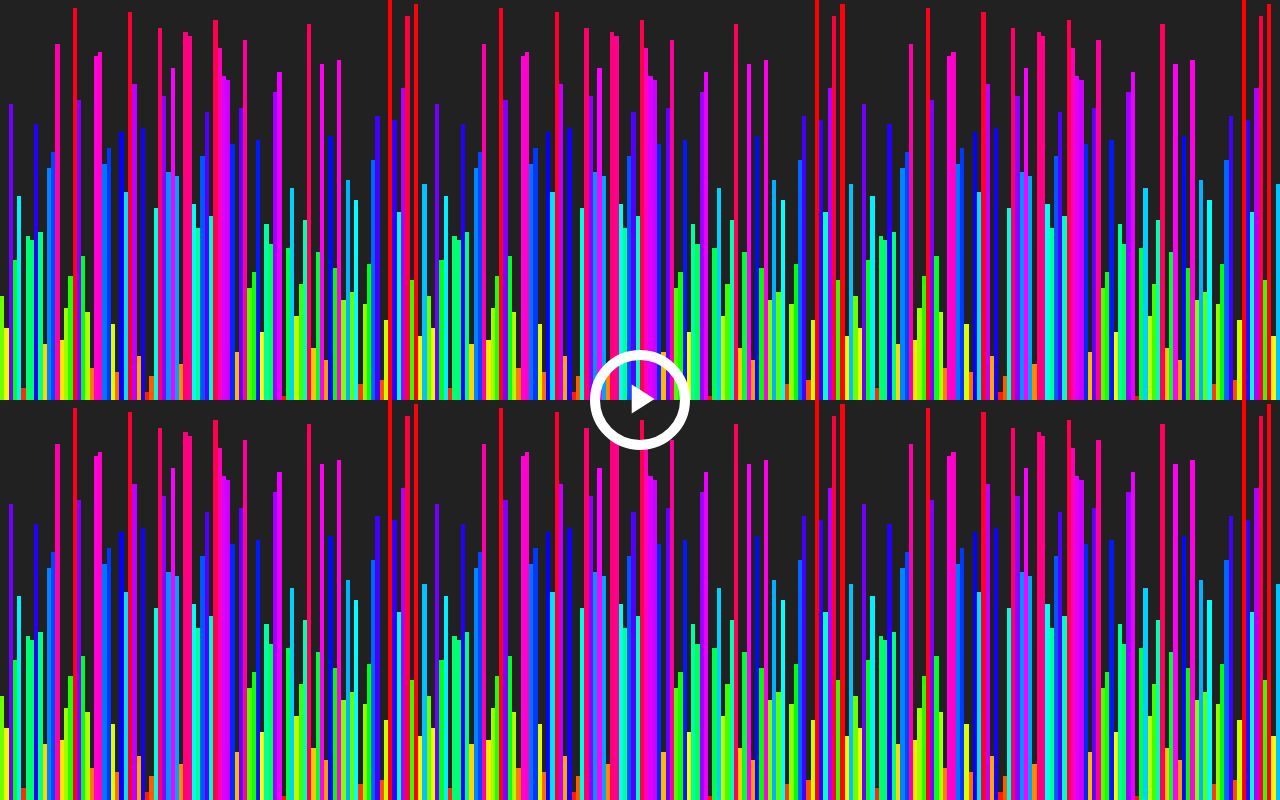
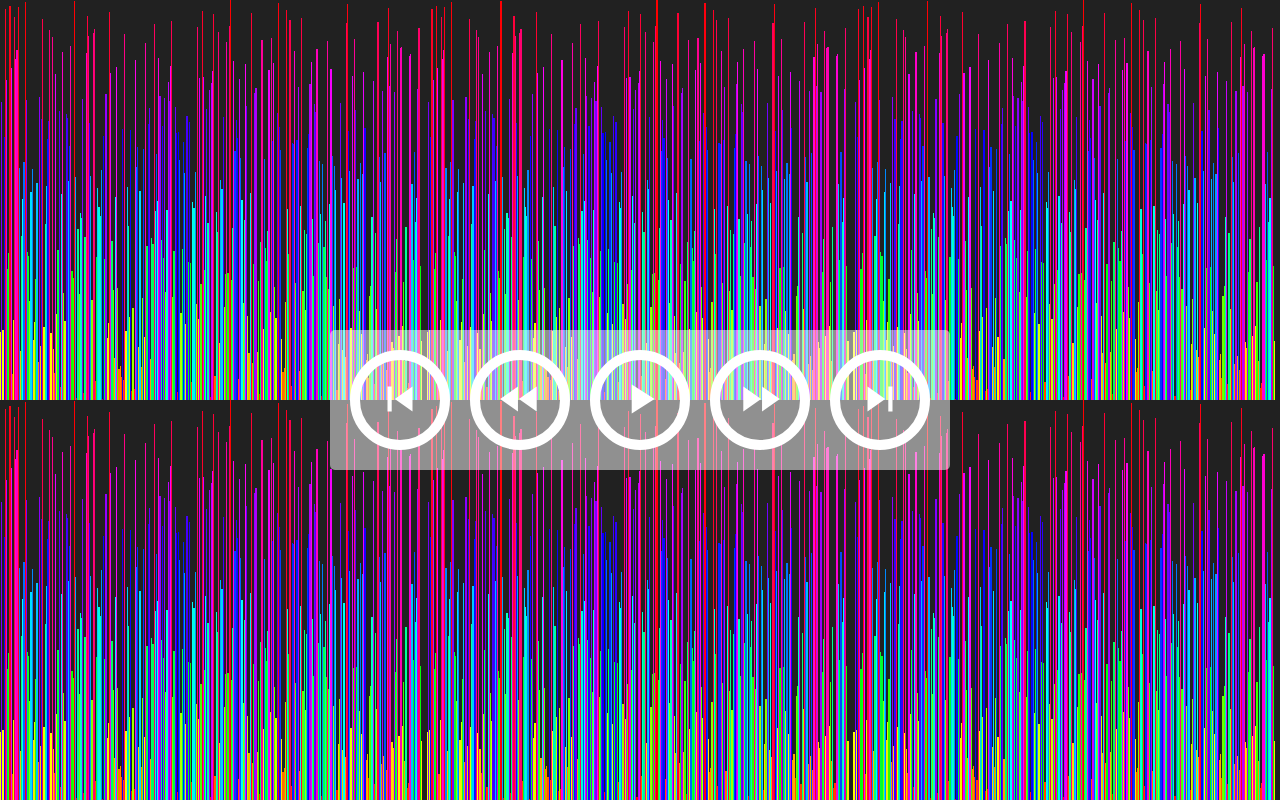
Before and after one commit to laurentdecant/sorting-player, a React (Vite) app: page / in a window 1280 px wide. Built offline with nearby package versions, Linux system fonts and the light colour scheme.

Commit message:
Add more controls

```diff
--- a/src/App.jsx
+++ b/src/App.jsx
@@ -10,11 +10,16 @@ import {
   quickSort
 } from "./algorithms";
 
-const LENGTH = 100;
-const DELAY = 5;
+const LENGTH = 360;
+const DELAY = 16.67;
+const STOPPED = 0;
+const PLAYING = 1;
+const PAUSED = 2;
 
+let operations = [];
+const initialize = () => {
   const array = shuffle(LENGTH);
-const operations = [
+  operations = [
     bubbleSort(array.slice()),
     selectionSort(array.slice()),
     insertionSort(array.slice()),
@@ -22,33 +27,100 @@ const operations = [
     heapSort(array.slice()),
     quickSort(array.slice())
   ];
+};
+initialize();
 
 export default () => {
-  const [isRunning, setIsRunning] = useState(false);
+  const [prevState, setPrevState] = useState();
+  const [state, setState] = useState(STOPPED);
   const [indices, setIndices] = useState(operations.map(() => 0));
+  const [speed, setSpeed] = useState(1);
 
   useEffect(() => {
-    if (isRunning) {
+    if (state === PLAYING) {
+      const newIndices = indices.map((value, index) =>
+        Math.min(Math.max(0, value + speed), operations[index].length - 1)
+      );
       const timeout = setTimeout(() => {
-        setIndices(
-          indices.map((value, index) =>
-            value < operations[index].length - 1 ? value + 1 : value
-          )
+        setIndices(newIndices);
+      }, DELAY);
+      const canNext = newIndices.some(
+        (value, index) => value < operations[index].length - 1
       );
+      if (!canNext) {
+        setState(STOPPED);
+      }
+
+      return () => clearTimeout(timeout);
+    }
+  }, [state, indices]);
+
+  const handleSkipPreviousClick = () => {
+    setTimeout(() => {
+      setIndices(operations.map(() => 0));
     }, DELAY);
-      return () => setTimeout(timeout);
-    }
-  }, [isRunning, indices]);
+  };
 
-  const handleClick = () => {
-    setIsRunning(!isRunning);
+  const handleFastRewindMouseDown = () => {
+    setPrevState(state);
+    setState(PLAYING);
+    setSpeed(-10);
+  };
+
+  const handleFastRewindMouseUp = () => {
+    setState(prevState);
+    setSpeed(1);
+  };
+
+  const handlePlayClick = () => {
+    setState(state === PLAYING ? PAUSED : PLAYING);
+  };
+
+  const handleFastForwardMouseDown = () => {
+    setPrevState(state);
+    setState(PLAYING);
+    setSpeed(10);
+  };
+
+  const handleFastForwardMouseUp = () => {
+    setState(prevState);
+    setSpeed(1);
+  };
+
+  const handleSkipNextClick = () => {
+    setTimeout(() => {
+      setIndices(operations.map(value => value.length - 1));
+    }, DELAY);
   };
 
   return (
     <>
-      <button className="play-button" onClick={handleClick}>
-        <i class="material-icons">{isRunning ? "pause" : "play_arrow"}</i>
+      <div className="controls">
+        <button onClick={handleSkipPreviousClick}>
+          <i className="material-icons">skip_previous</i>
         </button>
+        <button
+          onMouseDown={handleFastRewindMouseDown}
+          onMouseUp={handleFastRewindMouseUp}
+        >
+          <i className="material-icons">fast_rewind</i>
+        </button>
+        <button onClick={handlePlayClick}>
+          <i className="material-icons">
+            {state === PLAYING ? "pause" : "play_arrow"}
+          </i>
+        </button>
+        <button
+          onMouseDown={handleFastForwardMouseDown}
+          onMouseUp={handleFastForwardMouseUp}
+        >
+          <i className="material-icons">fast_forward</i>
+        </button>
+        <button onClick={handleSkipNextClick}>
+          <i className="material-icons">skip_next</i>
+        </button>
+      </div>
+
       <div className="visualizers">
         {indices.map((value, index) => (
           <Visualizer
@@ -61,3 +133,11 @@ export default () => {
     </>
   );
 };
+
+function usePrevious(value) {
+  const ref = useRef();
+  useEffect(() => {
+    ref.current = value;
+  });
+  return ref.current;
+}
--- a/src/styles.css
+++ b/src/styles.css
@@ -16,30 +16,49 @@ body > div {
   position: relative;
 }
 
-.play-button {
+.controls {
+  background: rgba(255, 255, 255, 0.5);
+  border-radius: 5px;
+  display: flex;
+  left: 50%;
+  padding: 20px;
+  position: absolute;
+  top: 50%;
+  transform: translate(-50%, -50%);
+}
+
+.controls > button {
   background: transparent;
   border: 10px solid white;
   border-radius: 50%;
   color: white;
-  cursor: pointer;
   height: 100px;
-  left: 50%;
-  position: absolute;
   outline: none;
-  top: 50%;
   width: 100px;
-  transform: translate(-50%, -50%);
 }
 
-.play-button:hover {
+.controls > button:disabled {
+  border-color: rgba(255, 255, 255, 0.5);
+  color: rgba(255, 255, 255, 0.5);
+}
+
+.controls > button:not(:disabled) {
+  cursor: pointer;
+}
+
+.controls > button:not(:disabled):hover {
   background: rgba(255, 255, 255, 0.25);
 }
 
-.play-button:active {
+.controls > button:not(:disabled):active {
   background: rgba(255, 255, 255, 0.5);
 }
 
-.play-button > i {
+.controls > button:not(:last-of-type) {
+  margin-right: 20px;
+}
+
+.controls > button > i {
   font-size: 50px;
 }
 
```
Lines whose indentation alone changed are shown as unchanged.
